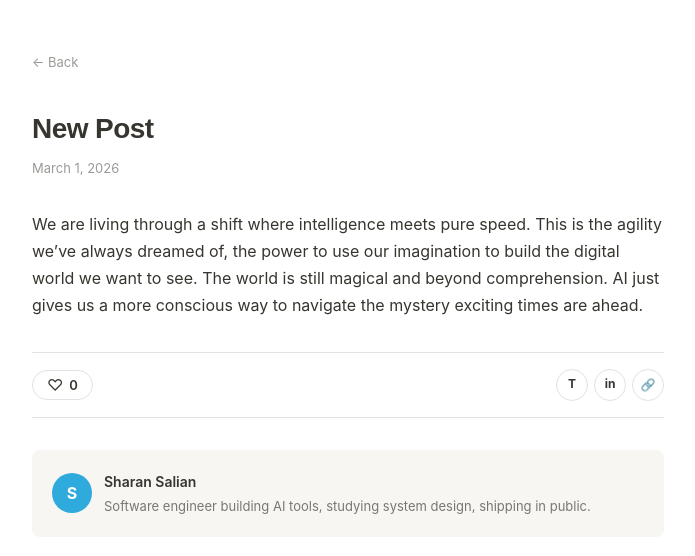
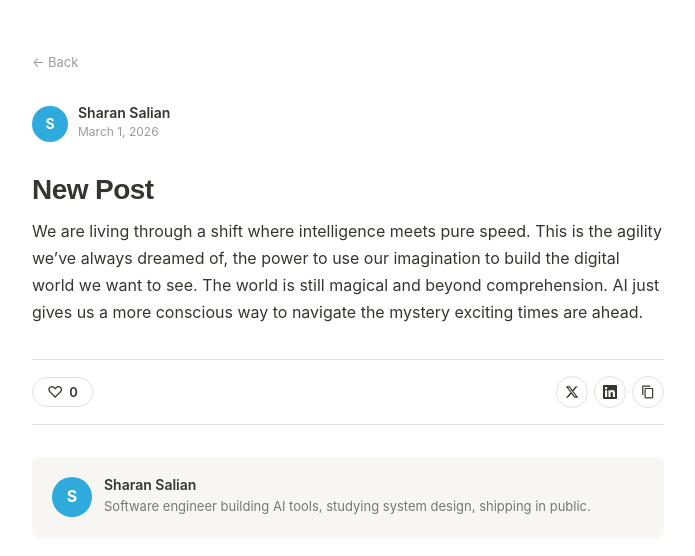
Before and after one commit to sharansalian/sharansalian.github.io, a Jekyll site: the page built from _posts/2026-03-01-new-post.md, in a window 1280 px wide. Shown: the top 556 px of the page, without its empty margins (292-987 px from the left). Built offline with Jekyll 4.4.1, drawn with Linux system fonts in a browser that asks for light colours; some web fonts are replaced.

Commit message:
update: _layouts/post.html

```diff
--- a/_layouts/post.html
+++ b/_layouts/post.html
@@ -32,7 +32,21 @@
       font-size: 1.75rem; font-weight: 700; letter-spacing: -0.02em;
       margin-bottom: 0.25rem;
     }
-    .meta { color: #9b9a97; font-size: 0.8125rem; margin-bottom: 2rem; }
+    /* Author byline - top of post */
+    .post-author-byline {
+      display: flex; align-items: center; gap: 0.625rem;
+      margin-bottom: 1.5rem;
+    }
+    .post-author-avatar {
+      width: 36px; height: 36px; border-radius: 50%; background: #2eaadc;
+      display: flex; align-items: center; justify-content: center;
+      font-weight: 700; color: #fff; font-size: 0.875rem; flex-shrink: 0;
+    }
+    .post-author-avatar img {
+      width: 36px; height: 36px; border-radius: 50%; object-fit: cover;
+    }
+    .post-author-name { font-weight: 600; font-size: 0.875rem; line-height: 1.2; }
+    .post-author-meta { font-size: 0.75rem; color: #9b9a97; }
     .post-banner {
       width: 100%; max-height: 400px; object-fit: cover;
       border-radius: 8px; margin-bottom: 2rem;
@@ -79,9 +93,9 @@
       display: inline-flex; align-items: center; justify-content: center;
       width: 2rem; height: 2rem; border-radius: 50%;
       border: 1px solid #e3e2de; background: none; cursor: pointer;
-      font-size: 0.75rem; font-weight: 700; color: #37352f;
-      transition: all 0.2s; text-decoration: none; font-family: inherit;
+      color: #37352f; transition: all 0.2s; text-decoration: none;
     }
+    .post-share-btn svg { width: 14px; height: 14px; fill: currentColor; }
     .post-share-btn:hover { background: #f7f6f3; border-color: #9b9a97; }
     .post-share-btn.twitter:hover { background: #e8f5fd; border-color: #1d9bf0; color: #1d9bf0; }
     .post-share-btn.linkedin:hover { background: #e8f0fe; border-color: #0a66c2; color: #0a66c2; }
@@ -92,25 +106,34 @@
       font-size: 0.8125rem; opacity: 0; transition: opacity 0.3s; pointer-events: none;
     }
     .copy-toast.show { opacity: 1; }
-    /* Author footer */
-    .post-author {
-      display: flex; align-items: center; gap: 0.75rem;
+    /* Author bio footer */
+    .post-author-footer {
+      display: flex; align-items: flex-start; gap: 0.75rem;
       margin-top: 2rem; padding: 1.25rem; background: #f7f6f3; border-radius: 8px;
     }
-    .post-author-avatar {
-      width: 40px; height: 40px; border-radius: 50%; background: #2eaadc;
-      display: flex; align-items: center; justify-content: center;
-      font-weight: 700; color: #fff; font-size: 1rem; flex-shrink: 0;
-    }
-    .post-author-name { font-weight: 600; font-size: 0.875rem; }
+    .post-author-footer .post-author-avatar { width: 40px; height: 40px; font-size: 1rem; }
+    .post-author-footer .post-author-avatar img { width: 40px; height: 40px; }
     .post-author-bio { font-size: 0.8125rem; color: #787774; margin-top: 0.125rem; }
   </style>
 </head>
 <body>
   <div class="container">
     <a class="back" href="/">&larr; Back</a>
+
+    <!-- Author byline at top -->
+    <div class="post-author-byline">
+      {% if site.author.avatar and site.author.avatar != "" %}
+      <div class="post-author-avatar"><img src="{{ site.author.avatar }}" alt="{{ site.author.name }}" /></div>
+      {% else %}
+      <div class="post-author-avatar">{{ site.author.name | slice: 0 }}</div>
+      {% endif %}
+      <div>
+        <div class="post-author-name">{{ site.author.name | default: site.title }}</div>
+        <div class="post-author-meta">{{ page.date | date: "%B %-d, %Y" }}</div>
+      </div>
+    </div>
+
     <h1>{{ page.title }}</h1>
-    <div class="meta">{{ page.date | date: "%B %-d, %Y" }}</div>
     {% if page.image %}
     <img class="post-banner" src="{{ page.image }}" alt="{{ page.title }}" />
     {% endif %}
@@ -124,19 +147,31 @@
         <span class="post-like-count" id="likeCount">0</span>
       </button>
       <div class="post-share-group">
-        <a class="post-share-btn twitter" id="twitterShare" href="#" target="_blank" rel="noopener" title="Share on Twitter">T</a>
-        <a class="post-share-btn linkedin" id="linkedinShare" href="#" target="_blank" rel="noopener" title="Share on LinkedIn">in</a>
-        <button class="post-share-btn copy" onclick="copyLink()" title="Copy link">&#128279;</button>
+        <a class="post-share-btn twitter" id="twitterShare" href="#" target="_blank" rel="noopener" title="Share on X">
+          <svg viewBox="0 0 24 24"><path d="M18.244 2.25h3.308l-7.227 8.26 8.502 11.24H16.17l-5.214-6.817L4.99 21.75H1.68l7.73-8.835L1.254 2.25H8.08l4.713 6.231zm-1.161 17.52h1.833L7.084 4.126H5.117z"/></svg>
+        </a>
+        <a class="post-share-btn linkedin" id="linkedinShare" href="#" target="_blank" rel="noopener" title="Share on LinkedIn">
+          <svg viewBox="0 0 24 24"><path d="M20.447 20.452h-3.554v-5.569c0-1.328-.027-3.037-1.852-3.037-1.853 0-2.136 1.445-2.136 2.939v5.667H9.351V9h3.414v1.561h.046c.477-.9 1.637-1.85 3.37-1.85 3.601 0 4.267 2.37 4.267 5.455v6.286zM5.337 7.433c-1.144 0-2.063-.926-2.063-2.065 0-1.138.92-2.063 2.063-2.063 1.14 0 2.064.925 2.064 2.063 0 1.139-.925 2.065-2.064 2.065zm1.782 13.019H3.555V9h3.564v11.452zM22.225 0H1.771C.792 0 0 .774 0 1.729v20.542C0 23.227.792 24 1.771 24h20.451C23.2 24 24 23.227 24 22.271V1.729C24 .774 23.2 0 22.222 0h.003z"/></svg>
+        </a>
+        <button class="post-share-btn copy" onclick="copyLink()" title="Copy link">
+          <svg viewBox="0 0 24 24"><path d="M16 1H4c-1.1 0-2 .9-2 2v14h2V3h12V1zm3 4H8c-1.1 0-2 .9-2 2v14c0 1.1.9 2 2 2h11c1.1 0 2-.9 2-2V7c0-1.1-.9-2-2-2zm0 16H8V7h11v14z"/></svg>
+        </button>
       </div>
     </div>
 
-    <div class="post-author">
-      <div class="post-author-avatar">S</div>
+    {% if site.author.bio %}
+    <div class="post-author-footer">
+      {% if site.author.avatar and site.author.avatar != "" %}
+      <div class="post-author-avatar"><img src="{{ site.author.avatar }}" alt="{{ site.author.name }}" /></div>
+      {% else %}
+      <div class="post-author-avatar">{{ site.author.name | slice: 0 }}</div>
+      {% endif %}
       <div>
-        <div class="post-author-name">Sharan Salian</div>
-        <div class="post-author-bio">Software engineer building AI tools, studying system design, shipping in public.</div>
+        <div class="post-author-name">{{ site.author.name | default: site.title }}</div>
+        <div class="post-author-bio">{{ site.author.bio }}</div>
       </div>
     </div>
+    {% endif %}
   </div>
 
   <div class="copy-toast" id="copyToast">Link copied</div>
```
Also changed, not shown: other parts of _layouts/post.html (+1 -1 lines).
